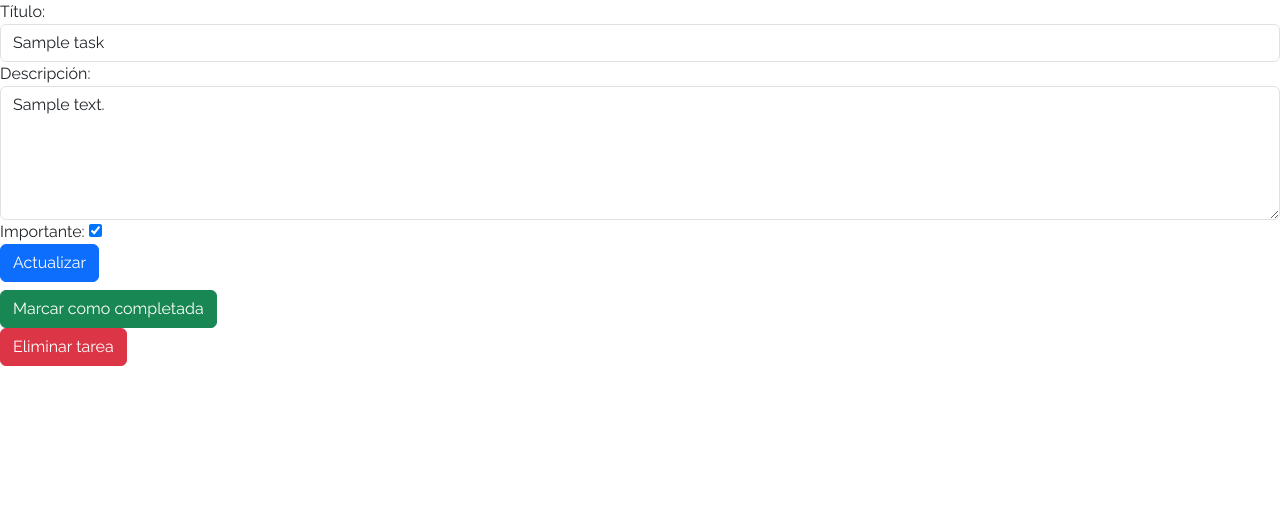
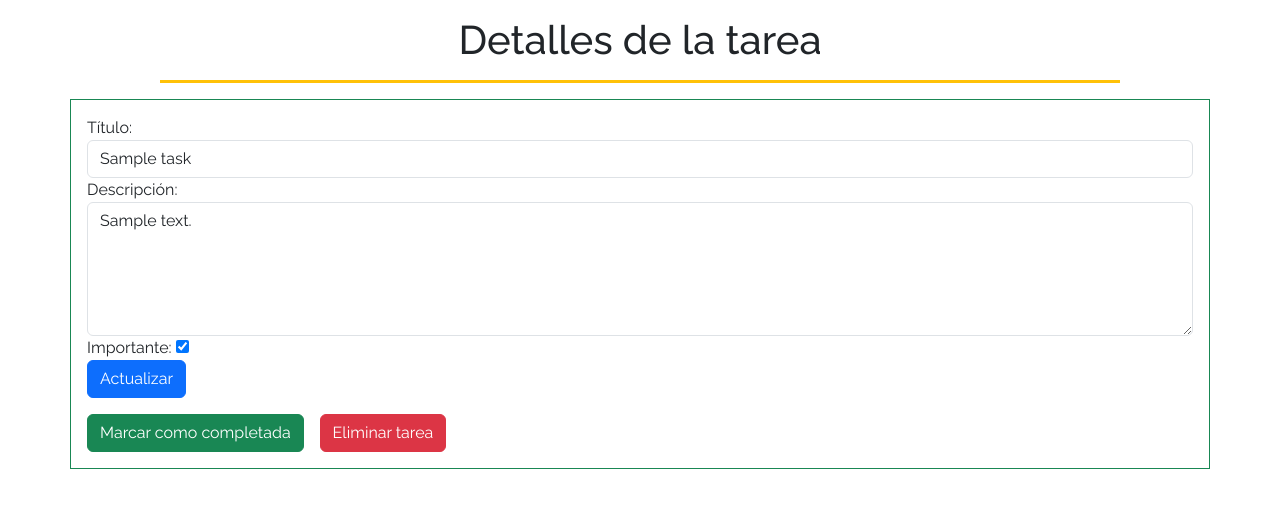
Before and after one commit to santimontironi/CRUD-Django, a Django app: page /tasks/1/ in a window 1280 px wide. Shown: the part 94-602 px from the top of the page. Run offline with Django 5.2, Linux system fonts and the light colour scheme; a user stored in the database is signed in; tables that the repository leaves empty hold one stand-in row (values such as "Sample post").

Commit message:
aplicacion estilizada en su totalidad

```diff
--- a/tasks/forms.py
+++ b/tasks/forms.py
@@ -11,6 +11,7 @@ class TaskForm(forms.ModelForm):
             'important': 'Importante'
         } #se modifican los label de cada input
         widgets = {
-            'title': forms.TextInput(attrs={'class':'form-control'}),
-            'description': forms.Textarea(attrs={'class':'form-control','rows':5})
+            'title': forms.TextInput(attrs={'class':'form-control','placeholder':'Ingrese el titulo de la tarea'}),
+            'description': forms.Textarea(attrs={'class':'form-control','rows':5, 'placeholder':'Ingrese una descripcion para la tarea'}),
+            'importat':forms.CheckboxInput(attrs={'class':'form-check-input'})
         } #se agregan estilos para poder mostrar correctamente estilizado el formulario en la intefaz
--- a/tasks/templates/taskDetail.html
+++ b/tasks/templates/taskDetail.html
@@ -2,14 +2,16 @@
 
 {%block content%}
 
+    <h1 class="text-center border-3 border-bottom border-warning p-3 w-75 m-auto">Detalles de la tarea</h1>
+
+    <div class="container mt-3 border border-success border-1 p-3">
         <form method="post">
             {%csrf_token%}
             {{form}}
             <input class="btn btn-primary" type="submit" value="Actualizar">
         </form>
 
-    <h3>{{error}}</h3>
-
+        <div class="botonesTask d-flex gap-3 mt-3">
             <form action="{% url 'taskCompleted' task.id %}" method="post" onsubmit="return confirm('¿Estas seguro de marcar como completada esta tarea?')">
                 {%csrf_token%}
                 <button class="btn btn-success">
@@ -23,5 +25,10 @@
                     Eliminar tarea
                 </button>
             </form>
+        </div>
+    </div>
+
+
+
 
 {%endblock%}
--- a/tasks/views.py
+++ b/tasks/views.py
@@ -94,18 +94,11 @@ def taskDetail(request,task_id):
             'form':form
         })
     else:
-        try:
-            task = get_object_or_404(Task,id=task_id)
-            form = TaskForm(request.POST,instance=task) #instance en POST actualiza los datos de la tarea
-            form.save()
-            return redirect('tasks')
-        except ValueError:
-            error = "Hubo un error al actualizar la tarea."
-            return render(request,'taskDetail.html',{
-                'error':error,
-                'form':form,
-                'task':task
-            })
+        task = get_object_or_404(Task,id=task_id)
+        form = TaskForm(request.POST,instance=task) #instance en POST actualiza los datos de la tarea
+        form.save()
+        return redirect('tasks')
+
 
 @login_required
 def taskCompleted(request,task_id):
```
Lines whose indentation alone changed are shown as unchanged.
